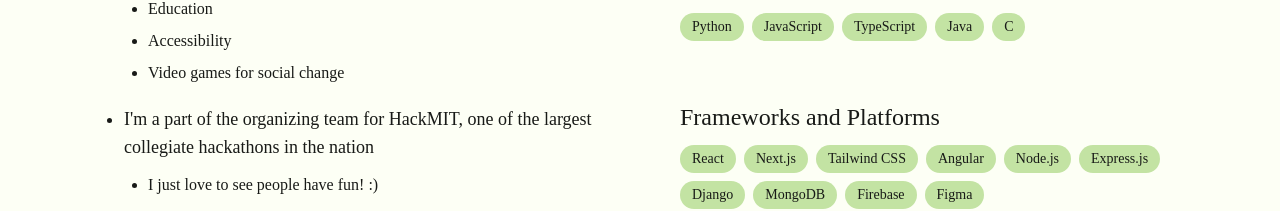
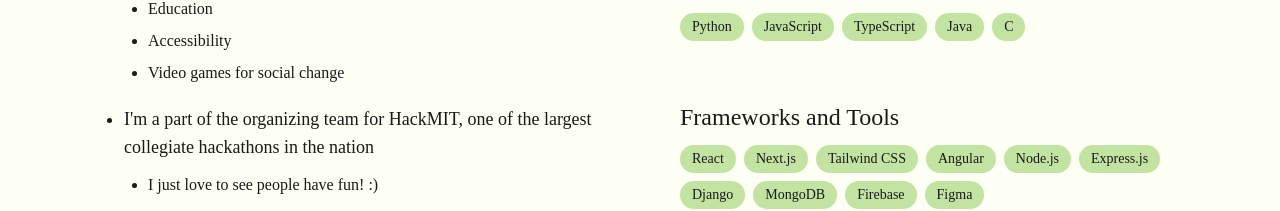
Before and after one commit to laureny17/portfolio, a Next.js app: page /about in a window 1280 px wide. Shown: the part 383-594 px from the top of the page. Built offline with nearby package versions, Linux system fonts and the light colour scheme; a web font is replaced by a local one.

Commit message:
Added portfolio demo video and edited a header in the About page

```diff
--- a/public/assets/projectCards.tsx
+++ b/public/assets/projectCards.tsx
@@ -57,7 +57,7 @@ export const projectCards: ProjectCard[] = [
     title: "This Portfolio",
     description:
       "You are here! (Note: Feel free to play around and resize this window—the majority of my time spent making this was given to making this website fully dynamic and responsive!)",
-    image: ["/assets/PortfolioHome.png"],
+    image: ["/assets/PortfolioDemo.mp4"],
     tags: ["Typescript", "Next.js", "Tailwind CSS", "Vercel"],
     isComplete: true,
   },
--- a/src/app/about/page.tsx
+++ b/src/app/about/page.tsx
@@ -122,15 +122,15 @@ export default function About() {
             // className="text-lg sm:text-xl md:text-2xl lg:text-3xl mb-2"
             // style={{ fontFamily: "Pecita" }}
           >
-            Frameworks and Platforms
+            Frameworks and Tools
           </p>
           <div className="flex flex-wrap gap-2">
-            {frameworksPlatforms.map((frameworkOrPlatform) => (
+            {frameworksPlatforms.map((frameworkOrTool) => (
               <span
-                key={frameworkOrPlatform}
+                key={frameworkOrTool}
                 className="px-3 py-1 bg-[var(--accent)] text-[var(--black)] rounded-full text-xs sm:text-sm"
               >
-                {frameworkOrPlatform}
+                {frameworkOrTool}
               </span>
             ))}
           </div>
```
Also changed, not shown: 1 other file (tests, documents, lock files or other folders).
